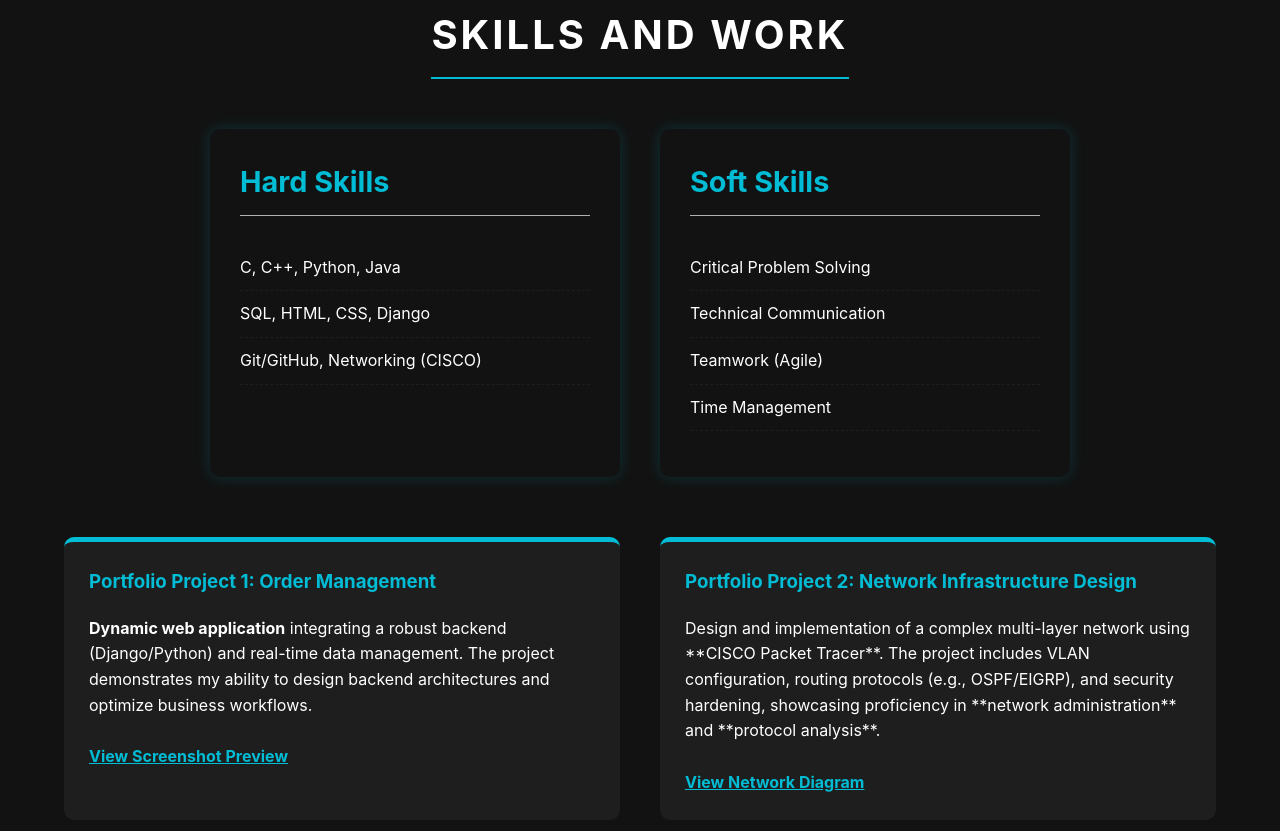
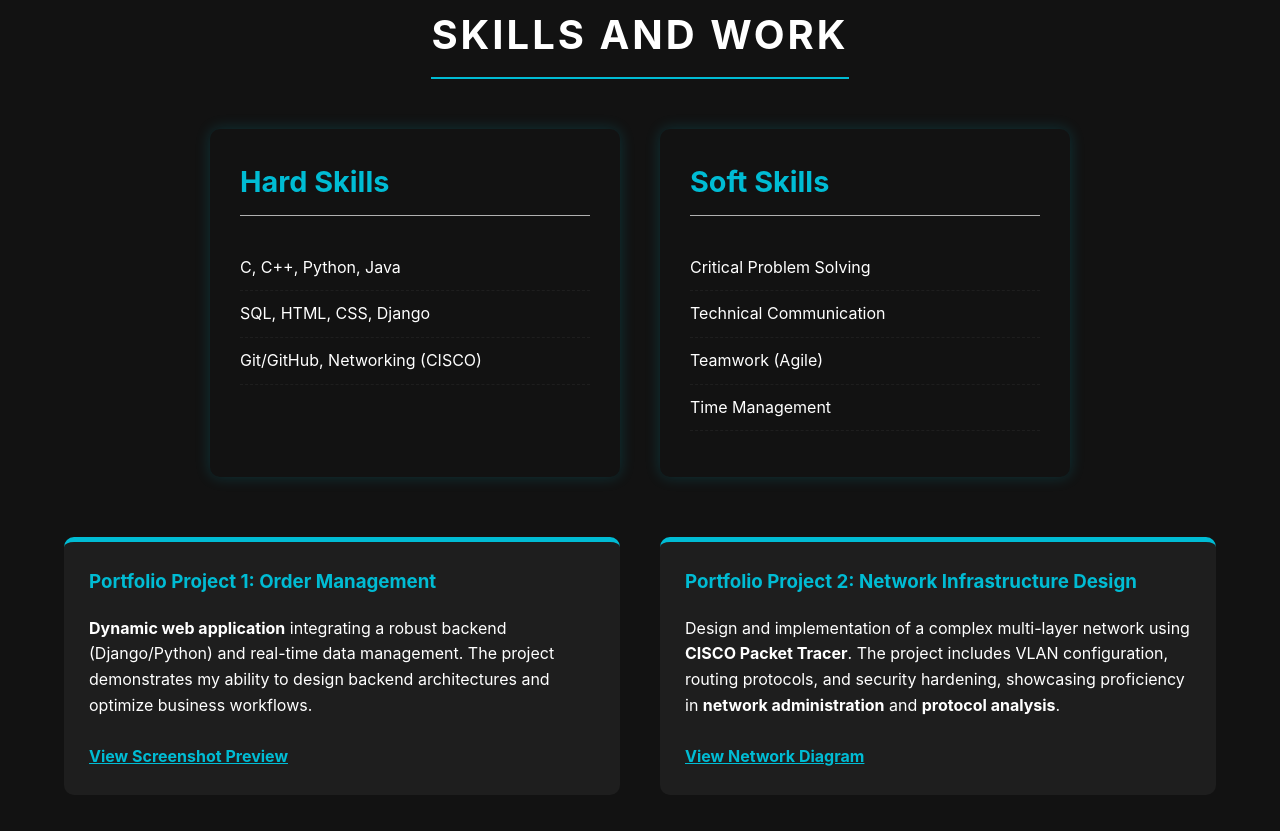
Before and after one commit to 7paris/gabriel-parise-portfolio, a plain HTML site: page index.html in a window 1280 px wide. Shown: the part 3510-4341 px from the top of the page. Drawn offline with Linux system fonts and the light colour scheme.

Commit message:
Modifiche

```diff
--- a/index.html
+++ b/index.html
@@ -118,8 +118,8 @@
               </li>
               <li>Development of Infrastructure Networks</li>
               <li>
-                Proficiency in using **CISCO Packet Tracer** for network
-                simulation and design.
+                Proficiency in using <strong>CISCO Packet Tracer</strong> for
+                network simulation and design.
               </li>
               <li>
                 Advanced algorithms and data structures (Implementation in
@@ -198,10 +198,11 @@
             <h3>Portfolio Project 2: Network Infrastructure Design</h3>
             <p>
               Design and implementation of a complex multi-layer network using
-              **CISCO Packet Tracer**. The project includes VLAN configuration,
-              routing protocols (e.g., OSPF/EIGRP), and security hardening,
-              showcasing proficiency in **network administration** and
-              **protocol analysis**.
+              <strong>CISCO Packet Tracer</strong>. The project includes VLAN
+              configuration, routing protocols, and security hardening,
+              showcasing proficiency in
+              <strong>network administration</strong> and
+              <strong>protocol analysis</strong>.
             </p>
             <a href="progetto2-cisco-preview.html" class="lightbox-trigger">
               View Network Diagram
```
